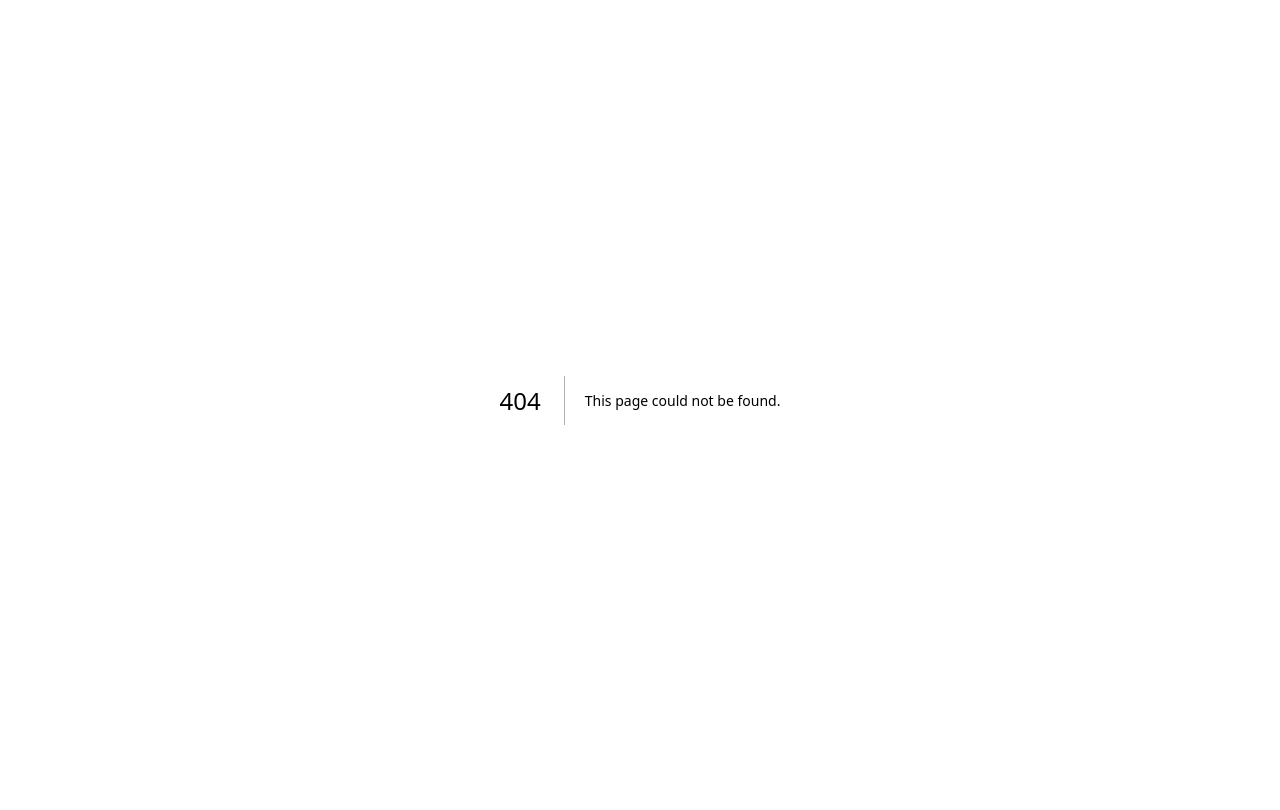
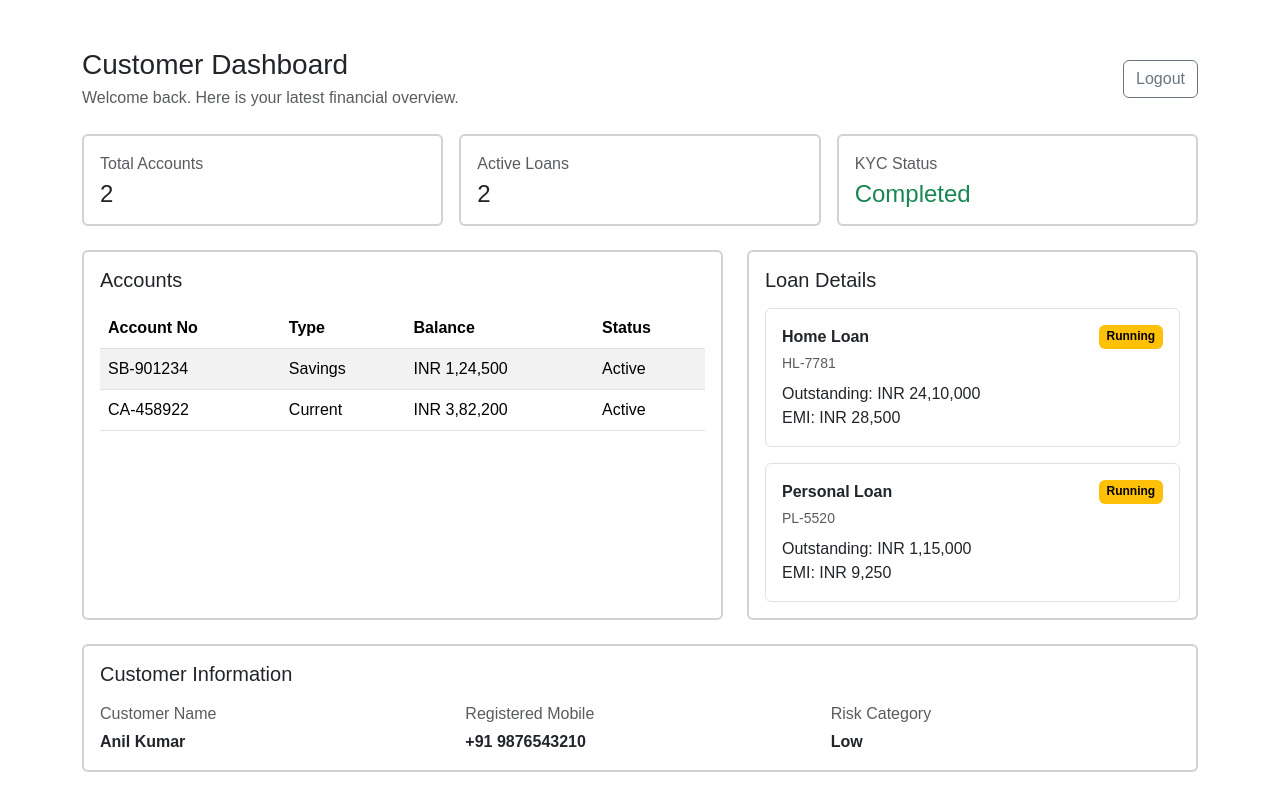
Before and after one commit to anilnankar/React-Batch-Jan21-Finance-Project, a Next.js app in the folder source-code/frontend/: page /dashboard in a window 1280 px wide. Before the commit this address had no page. Shown: the top 810 px of the page. Built offline with nearby package versions, Linux system fonts and the light colour scheme.

Commit message:
Called the customers creation API

```diff
--- /dev/null
+++ b/source-code/frontend/src/app/dashboard/page.tsx
@@ -0,0 +1,127 @@
+import Link from "next/link";
+
+const accountSummary = [
+  { accountNo: "SB-901234", accountType: "Savings", balance: "INR 1,24,500", status: "Active" },
+  { accountNo: "CA-458922", accountType: "Current", balance: "INR 3,82,200", status: "Active" },
+];
+
+const loanSummary = [
+  { loanId: "HL-7781", loanType: "Home Loan", outstanding: "INR 24,10,000", emi: "INR 28,500", status: "Running" },
+  { loanId: "PL-5520", loanType: "Personal Loan", outstanding: "INR 1,15,000", emi: "INR 9,250", status: "Running" },
+];
+
+export default function DashboardPage() {
+  return (
+    <main className="container py-4 py-md-5">
+      <div className="d-flex justify-content-between align-items-center flex-wrap gap-2 mb-4">
+        <div>
+          <h1 className="h3 mb-1">Customer Dashboard</h1>
+          <p className="text-muted mb-0">Welcome back. Here is your latest financial overview.</p>
+        </div>
+        <Link href="/login" className="btn btn-outline-secondary">
+          Logout
+        </Link>
+      </div>
+
+      <div className="row g-3 mb-4">
+        <div className="col-12 col-md-4">
+          <div className="card h-100 border-2">
+            <div className="card-body">
+              <p className="text-muted mb-1">Total Accounts</p>
+              <h2 className="h4 mb-0">{accountSummary.length}</h2>
+            </div>
+          </div>
+        </div>
+        <div className="col-12 col-md-4">
+          <div className="card h-100 border-2">
+            <div className="card-body">
+              <p className="text-muted mb-1">Active Loans</p>
+              <h2 className="h4 mb-0">{loanSummary.length}</h2>
+            </div>
+          </div>
+        </div>
+        <div className="col-12 col-md-4">
+          <div className="card h-100 border-2">
+            <div className="card-body">
+              <p className="text-muted mb-1">KYC Status</p>
+              <h2 className="h4 mb-0 text-success">Completed</h2>
+            </div>
+          </div>
+        </div>
+      </div>
+
+      <div className="row g-4">
+        <div className="col-12 col-lg-7">
+          <div className="card border-2 h-100">
+            <div className="card-body">
+              <h2 className="h5 mb-3">Accounts</h2>
+              <div className="table-responsive">
+                <table className="table table-striped mb-0">
+                  <thead>
+                    <tr>
+                      <th>Account No</th>
+                      <th>Type</th>
+                      <th>Balance</th>
+                      <th>Status</th>
+                    </tr>
+                  </thead>
+                  <tbody>
+                    {accountSummary.map((account) => (
+                      <tr key={account.accountNo}>
+                        <td>{account.accountNo}</td>
+                        <td>{account.accountType}</td>
+                        <td>{account.balance}</td>
+                        <td>{account.status}</td>
+                      </tr>
+                    ))}
+                  </tbody>
+                </table>
+              </div>
+            </div>
+          </div>
+        </div>
+
+        <div className="col-12 col-lg-5">
+          <div className="card border-2 h-100">
+            <div className="card-body">
+              <h2 className="h5 mb-3">Loan Details</h2>
+              <div className="d-grid gap-3">
+                {loanSummary.map((loan) => (
+                  <div className="border rounded p-3" key={loan.loanId}>
+                    <div className="d-flex justify-content-between mb-1">
+                      <strong>{loan.loanType}</strong>
+                      <span className="badge text-bg-warning">{loan.status}</span>
+                    </div>
+                    <div className="small text-muted">{loan.loanId}</div>
+                    <div className="mt-2">Outstanding: {loan.outstanding}</div>
+                    <div>EMI: {loan.emi}</div>
+                  </div>
+                ))}
+              </div>
+            </div>
+          </div>
+        </div>
+      </div>
+
+      <div className="card border-2 mt-4">
+        <div className="card-body">
+          <h2 className="h5 mb-3">Customer Information</h2>
+          <div className="row g-3">
+            <div className="col-12 col-md-4">
+              <p className="mb-1 text-muted">Customer Name</p>
+              <p className="mb-0 fw-semibold">Anil Kumar</p>
+            </div>
+            <div className="col-12 col-md-4">
+              <p className="mb-1 text-muted">Registered Mobile</p>
+              <p className="mb-0 fw-semibold">+91 9876543210</p>
+            </div>
+            <div className="col-12 col-md-4">
+              <p className="mb-1 text-muted">Risk Category</p>
+              <p className="mb-0 fw-semibold">Low</p>
+            </div>
+          </div>
+        </div>
+      </div>
+    </main>
+  );
+}
```
Also changed, not shown: source-code/frontend/src/app/(auth)/login/page.tsx (+70 -5 lines), source-code/frontend/src/app/(auth)/register/page.tsx (+60 -6 lines).
